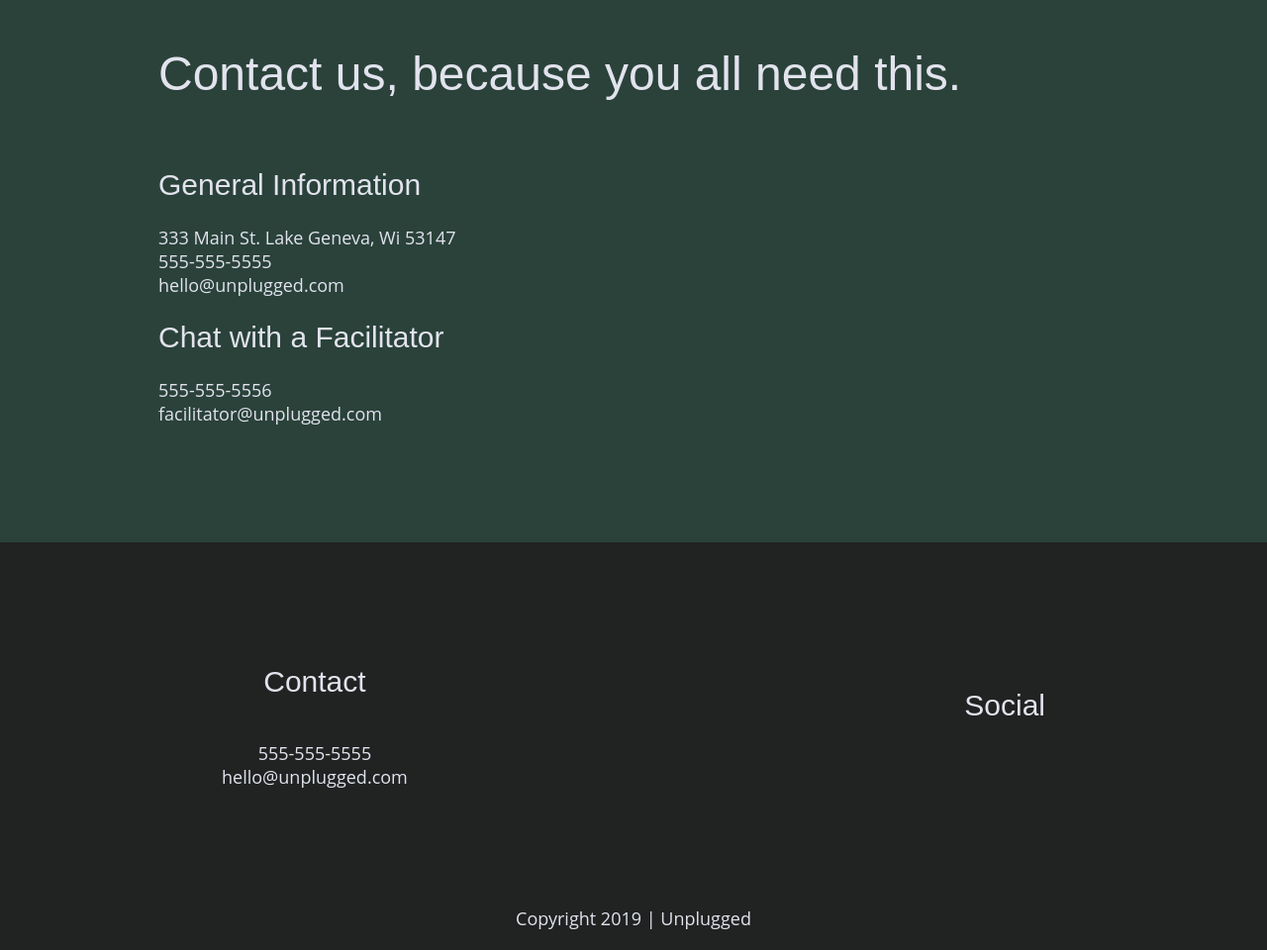
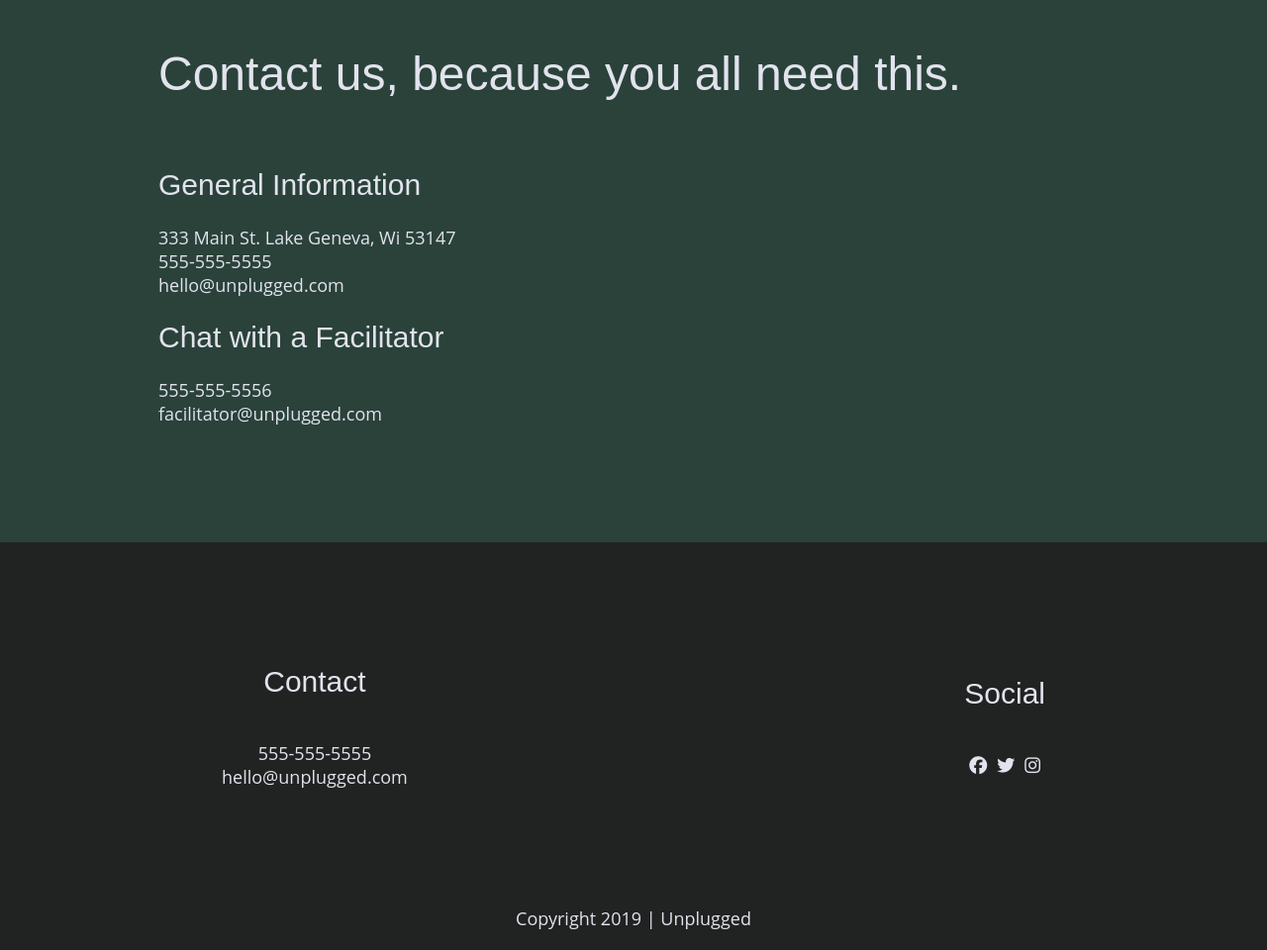
Before and after one commit to lc-designstudio/unplugged-retreat, a website: page about/index.html in a window 1280 px wide. Shown: the part 1255-2215 px from the top of the page at 99% size. Drawn offline with Linux system fonts and the light colour scheme; a web font is replaced by a local one.

Commit message:
Added social icons

```diff
--- a/about/index.html
+++ b/about/index.html
@@ -100,9 +100,9 @@
       <div class="social">
         <h4>Social</h4>
         <div class="social-icons">
-          <p><a href="https://www.facebook.com/skillcrush/" target="_blank"></a></p>
-          <p><a href="https://www.twitter.com/skillcrush/" target="_blank"></a></p>
-          <p><a href="https://www.instagram.com/skillcrush" target="_blank"></a></p>
+					<p><a href="https://www.facebook.com/skillcrush/" target="_blank"><i class="fab fa-facebook"></i></a></p>
+          <p><a href="https://www.twitter.com/skillcrush/" target="_blank"><i class="fab fa-twitter"></i></a></p>
+          <p><a href="https://www.instagram.com/skillcrush/" target="_blank"><i class="fab fa-instagram"></i></a></p>
         </div>
     </div>
   </div>
```
Also changed, not shown: faq/index.html (+3 -3 lines), index.html (+9 -3 lines).
